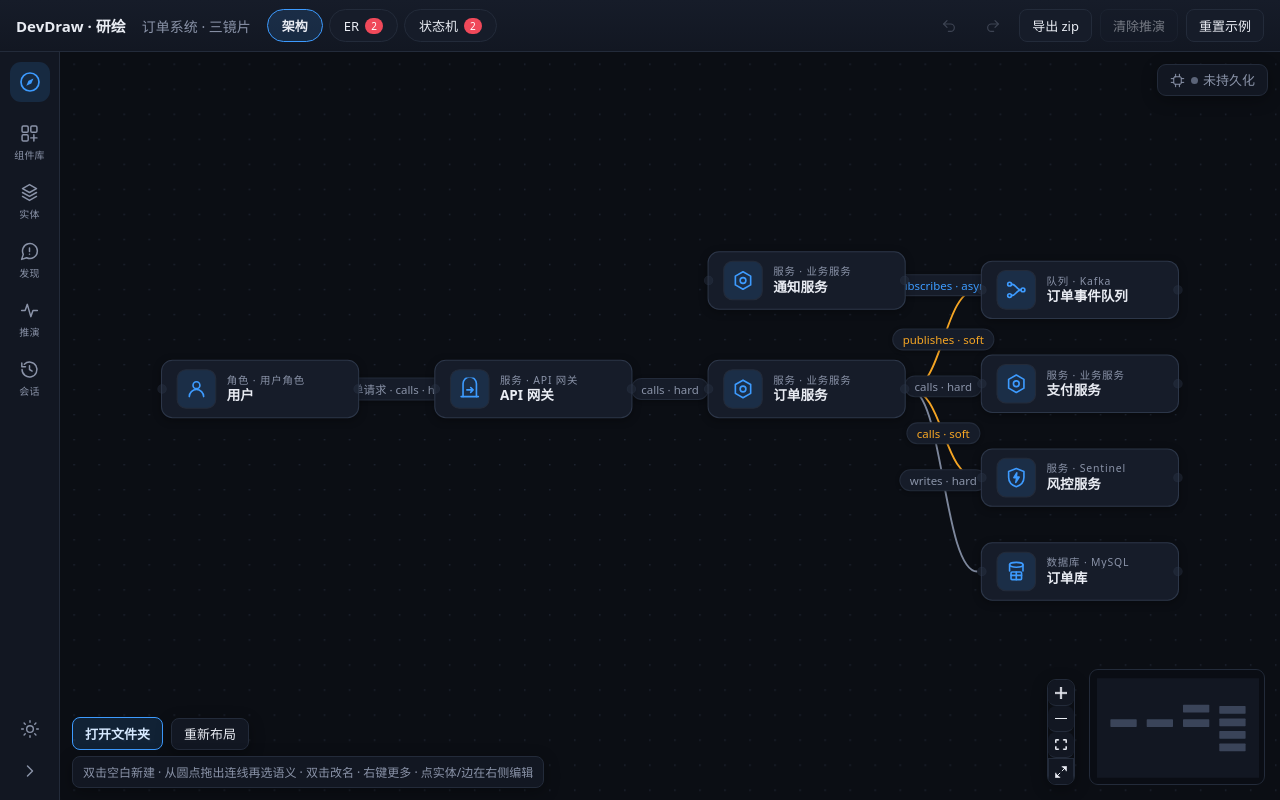
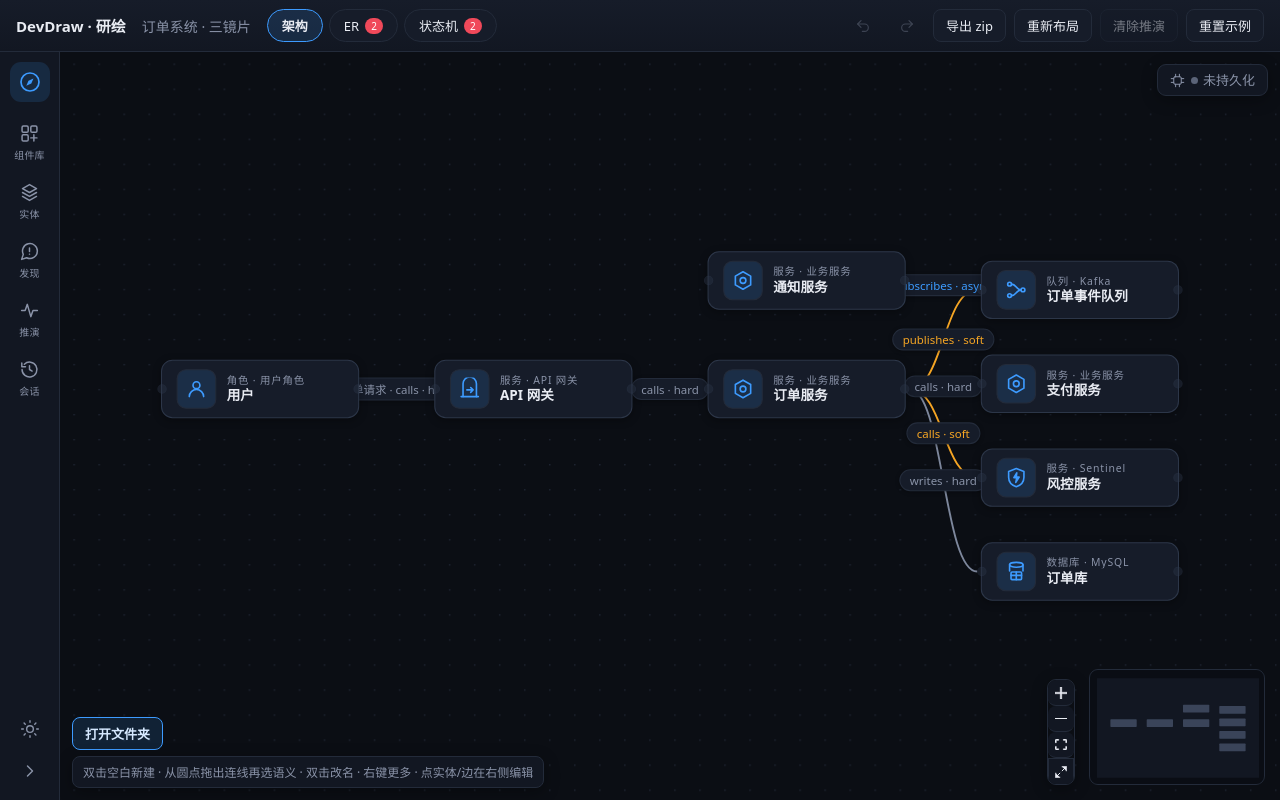
Before and after one commit to clover-us/DevDraw, a React (Vite) app: page / in a window 1280 px wide. Built offline with nearby package versions, Linux system fonts and the light colour scheme.

Commit message:
refactor(ui): 重新布局并入顶栏操作组，撤掉左下工具坞的多余按钮

```diff
--- a/src/ui/App.tsx
+++ b/src/ui/App.tsx
@@ -814,6 +814,12 @@ export function App() {
           <button onClick={project.exportZip} title="把当前状态打包下载一份 zip 快照（备份 / 分享 / 换浏览器）">
             导出 zip
           </button>
+          <button
+            onClick={relayout}
+            title="清掉当前镜片的手动摆位，让 ELK 重新自动布局"
+          >
+            重新布局
+          </button>
           {lens === 'architecture' && (
             <button onClick={clearScenario} disabled={seeds.length === 0}>
               清除推演
@@ -965,7 +971,6 @@ export function App() {
             />
           </div>
           <div className="dd-canvas-dock">
-            <div className="dd-dock-row">
             {project.fsaSupported && project.storeKind !== 'folder' && (
               <button
                 className="dd-primary"
@@ -975,14 +980,6 @@ export function App() {
                 打开文件夹
               </button>
             )}
-              <button
-                className="dd-dock-btn"
-                onClick={relayout}
-                title="清掉手动摆位，让 ELK 重新自动布局当前镜片"
-              >
-                重新布局
-              </button>
-            </div>
             <div className="dd-hint">{HINTS[lens]}</div>
           </div>
           {quickCreate && (
--- a/src/ui/styles.css
+++ b/src/ui/styles.css
@@ -437,7 +437,7 @@ select.dd-input {
   box-shadow: 0 4px 16px var(--shadow-soft);
   white-space: nowrap;
 }
-/* 画布左下角工具坞：重新布局，长提示语在下一行（贴底）。 */
+/* 画布左下角工具坞：未落盘时的"打开文件夹"引导 + 底部长提示语。 */
 .dd-canvas-dock {
   position: absolute;
   left: 12px;
@@ -448,11 +448,6 @@ select.dd-input {
   align-items: flex-start;
   gap: 6px;
   max-width: calc(100% - 24px);
-}
-.dd-dock-row {
-  display: flex;
-  align-items: center;
-  gap: 8px;
 }
 /* 画布右上角：落盘状态。与坞里按钮同字号同高，靠右对齐。 */
 .dd-canvas-status {
@@ -494,15 +489,6 @@ select.dd-input {
   bottom: auto;
   left: auto;
   right: 0;
-}
-.dd-canvas-dock .dd-dock-btn {
-  height: 32px;
-  padding: 0 12px;
-}
-.dd-dock-btn {
-  white-space: nowrap;
-  background: var(--panel);
-  box-shadow: 0 4px 16px var(--shadow-soft);
 }
 /* 画布全屏按钮：作为缩放控件的第 4 项渲染在同一列里，样式由 .react-flow__controls button 决定，
    这里只补居中与最后一格去掉分隔线。 */
```
Lines whose indentation alone changed are shown as unchanged.
